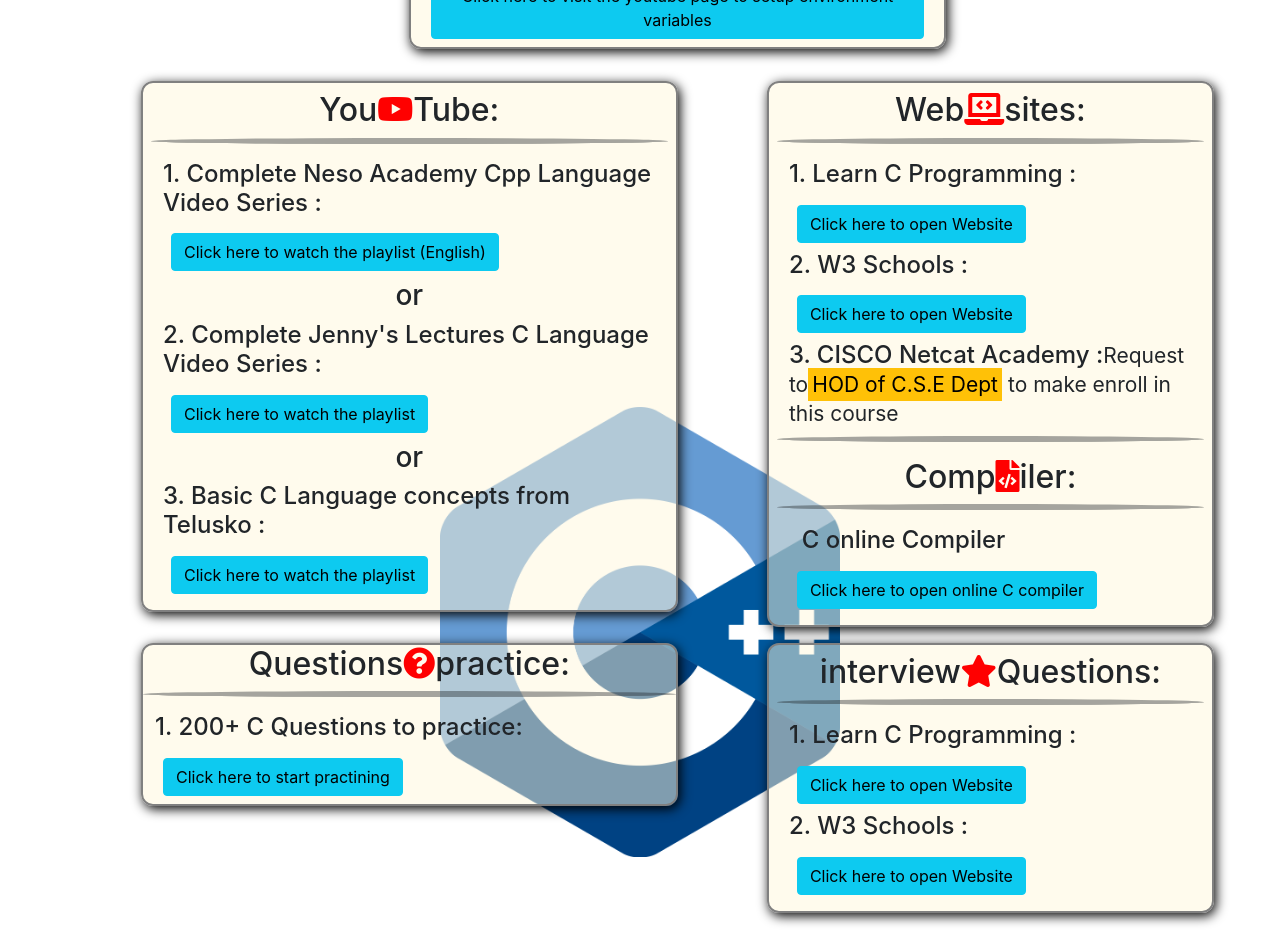
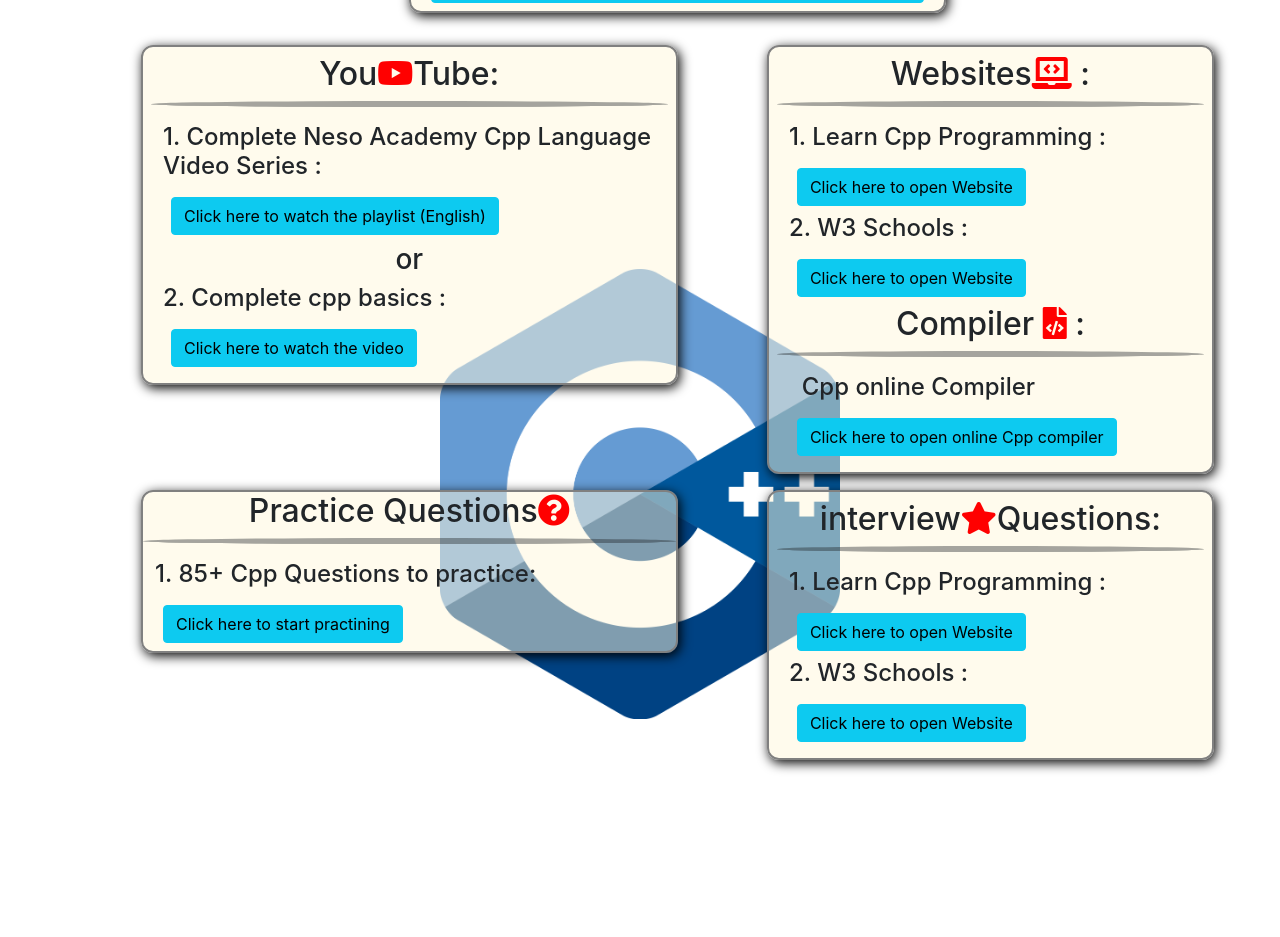
Before and after one commit to mohammedshahid096/jpncelearningguide_React, a React (Create React App) app: page /cplusplus in a window 1280 px wide. Shown: the part 500-1437 px from the top of the page. After the commit the page ends 1284 px from the top, so only its background shows below. Built offline with nearby package versions, Linux system fonts and the light colour scheme.

Commit message:
cpp java done

```diff
--- a/src/components/Clanguage.js
+++ b/src/components/Clanguage.js
@@ -114,7 +114,7 @@
             <div className="row p-2" id="websiteblock">
               <center>
                 <h2>
-                  Web<i className="fas fa-laptop-code"></i>sites:
+                  Websites:<i className="fas fa-laptop-code"></i>
                 </h2>
               </center>
               <hr />
@@ -151,7 +151,7 @@
               <hr />
               <center>
                 <h2>
-                  Comp<i className="fas fa-file-code"></i>iler:
+                  Compiler:<i className="fas fa-file-code"></i>
                 </h2>
               </center>
               <hr />
@@ -174,7 +174,7 @@
             <div className="row" id="practiceQuestionBlock">
               <center>
                 <h2>
-                  Questions<i className="fas fa-question-circle"></i>practice:
+                  Practice Questions:<i className="fas fa-question-circle"></i>
                 </h2>
               </center>
               <hr />
--- a/src/components/Cplusplus.js
+++ b/src/components/Cplusplus.js
@@ -32,7 +32,7 @@
                 <h2>Edi <i className="fas fa-terminal"></i>tor</h2>
               </center>
               <hr />
-              <h4>c++ compiler download</h4>
+
               <h4>1.code blocks download link :</h4>
               <a
                 href="https://www.codeblocks.org/downloads/"
@@ -82,30 +82,17 @@
               <center>
                 <h3>or</h3>
               </center>
-              <h4>2. Complete Jenny's Lectures C Language Video Series : </h4>
+              <h4>2. Complete cpp basics  : </h4>
               <a
-                href="https://youtube.com/playlist?list=PLdo5W4Nhv31a8UcMN9-35ghv8qyFWD9_S"
+                href="https://youtu.be/vLnPwxZdW4Y"
                 target="_blank"
                 rel="noopener noreferrer"
               >
                 <button type="button" className="btn btn-info m-2">
-                  Click here to watch the playlist
+                  Click here to watch the video
                 </button>
               </a>
 
-              <center>
-                <h3>or</h3>
-              </center>
-              <h4>3. Basic C Language concepts from Telusko : </h4>
-              <a
-                href="https://youtube.com/playlist?list=PLsyeobzWxl7oBxHp43xQTFrw9f1CDPR6C"
-                target="_blank"
-                rel="noopener noreferrer"
-              >
-                <button type="button" className="btn btn-info m-2">
-                  Click here to watch the playlist
-                </button>
-              </a>
             </div>
           </div>
 
@@ -114,13 +101,13 @@
             <div className="row p-2" id="websiteblock">
               <center>
                 <h2>
-                  Web<i className="fas fa-laptop-code"></i>sites:
+                  Websites<i className="fas fa-laptop-code"></i>  :
                 </h2>
               </center>
               <hr />
-              <h4>1. Learn C Programming :</h4>
+              <h4>1. Learn Cpp Programming :</h4>
               <a
-                href="https://www.programiz.com/c-programming"
+                href="https://www.programiz.com/cpp-programming"
                 target="_blank"
                 rel="noopener noreferrer"
               >
@@ -140,29 +127,20 @@
                 </button>
               </a>
 
-              <h4>
-                3. CISCO Netcat Academy :
-                <small style={{ fontWeight: "400" }}>
-                  Request to
-                  <mark className="bg-warning">HOD of C.S.E Dept</mark> to make
-                  enroll in this course
-                </small>
-              </h4>
-              <hr />
               <center>
                 <h2>
-                  Comp<i className="fas fa-file-code"></i>iler:
+                Compiler <i className="fas fa-file-code"></i>  :
                 </h2>
               </center>
               <hr />
-              <h4> &nbsp; C online Compiler</h4>
+              <h4> &nbsp; Cpp online Compiler</h4>
               <a
                 href="https://www.programiz.com/c-programming/online-compiler/"
                 target="_blank"
                 rel="noopener noreferrer"
               >
                 <button type="button" className="btn btn-info m-2">
-                  Click here to open online C compiler
+                  Click here to open online Cpp compiler
                 </button>
               </a>
             </div>
@@ -174,13 +152,13 @@
             <div className="row" id="practiceQuestionBlock">
               <center>
                 <h2>
-                  Questions<i className="fas fa-question-circle"></i>practice:
+                Practice Questions<i className="fas fa-question-circle"></i>
                 </h2>
               </center>
               <hr />
-              <h4>1. 200+ C Questions to practice: </h4>
+              <h4>1. 85+ Cpp Questions to practice: </h4>
               <a
-                href="https://techstudy.org/clanguage/c-programming-example-and-solutions/"
+                href="https://www.w3resource.com/cpp-exercises/basic/index.php"
                 target="_blank"
                 rel="noopener noreferrer"
               >
@@ -200,9 +178,9 @@
                 </h2>
               </center>
               <hr />
-              <h4>1. Learn C Programming :</h4>
+              <h4>1. Learn Cpp Programming :</h4>
               <a
-                href="https://www.programiz.com/c-programming"
+                href="https://www.programiz.com/cpp-programming"
                 target="_blank"
                 rel="noopener noreferrer"
               >
@@ -213,7 +191,7 @@
 
               <h4>2. W3 Schools :</h4>
               <a
-                href="https://www.w3schools.com/c/index.php"
+                href="https://www.w3schools.com/cpp/default.asp"
                 target="_blank"
                 rel="noopener noreferrer"
               >
--- a/src/components/Htmlcss.js
+++ b/src/components/Htmlcss.js
@@ -35,14 +35,23 @@
                 <h2>Edi <i className="fas fa-terminal"></i>tor</h2>
               </center>
               <hr />
-              <h4>1. Complete Neso Academy HTML and CSS Video Series :</h4>
+              <h4>1. Complete Series for VSCode download and setup :</h4>
               <a
-                href="https://youtube.com/playlist?list=PLBlnK6fEyqRggZZgYpPMUxdY1CYkZtARR"
+                href="https://youtu.be/fWzp5lZ5CEA"
                 target="_blank"
                 rel="noopener noreferrer"
               >
                 <button type="button" className="btn btn-info m-2">
                   Click here to watch the playlist (English)
+                </button>
+              </a>
+              <a
+                href="https://youtu.be/fWzp5lZ5CEA"
+                target="_blank"
+                rel="noopener noreferrer"
+              >
+                <button type="button" className="btn btn-info m-2">
+                  Click here to watch the  (English)
                 </button>
               </a>
             </div>
@@ -61,23 +70,23 @@
                 </h2>
               </center>
               <hr />
-              <h4>1. Complete Neso Academy C Language Video Series :</h4>
+              <h4>1. Complete html and css playlist:</h4>
               <a
-                href="https://youtube.com/playlist?list=PLBlnK6fEyqRggZZgYpPMUxdY1CYkZtARR"
+                href="https://youtube.com/playlist?list=PLu0W_9lII9agiCUZYRsvtGTXdxkzPyItg"
                 target="_blank"
                 rel="noopener noreferrer"
               >
                 <button type="button" className="btn btn-info m-2">
-                  Click here to watch the playlist (English)
+                  Click here to watch the video (HINDI)
                 </button>
               </a>
 
               <center>
                 <h3>or</h3>
               </center>
-              <h4>2. Complete Jenny's Lectures C Language Video Series : </h4>
+              <h4>2. Complete Lecture html and css Video  : </h4>
               <a
-                href="https://youtube.com/playlist?list=PLdo5W4Nhv31a8UcMN9-35ghv8qyFWD9_S"
+                href="https://youtu.be/G3e-cpL7ofc"
                 target="_blank"
                 rel="noopener noreferrer"
               >
--- a/src/components/Java.js
+++ b/src/components/Java.js
@@ -28,27 +28,20 @@
       {/* ---------------------------------------------------------- */}
         <div className="col-md-6" >
           <div className="row p-2" id='youtubeblock'>
-          <center><h2> You<i className="fab fa-youtube"></i>Tube:</h2></center>
+          <center><h2> YouTube:<i className="fab fa-youtube"></i></h2></center>
           <hr />
-          <h4>1. Complete Neso Academy C Language Video Series :</h4>
-          <a href="https://youtube.com/playlist?list=PLBlnK6fEyqRggZZgYpPMUxdY1CYkZtARR" target="_blank"
+          <h4>1. Complete Neso Academy java Language Video Series :</h4>
+          <a href="https://youtube.com/playlist?list=PLBlnK6fEyqRjKA_NuK9mHmlk0dZzuP1P5" target="_blank"
           rel="noopener noreferrer">
           <button type="button" className="btn btn-info m-2">Click here to watch the playlist (English)</button>
           </a>
-
           <center><h3>or</h3></center>
-          <h4>2. Complete Jenny's Lectures C Language Video Series : </h4>
-          <a href="https://youtube.com/playlist?list=PLdo5W4Nhv31a8UcMN9-35ghv8qyFWD9_S" target="_blank"
+          <h4>3. Basic  java Language concepts from Telusko : </h4>
+          <a href="https://youtu.be/8cm1x4bC610" target="_blank"
           rel="noopener noreferrer">
           <button type="button" className="btn btn-info m-2">Click here to watch the playlist</button>
           </a>
 
-          <center><h3>or</h3></center>
-          <h4>3. Basic  C Language concepts from Telusko : </h4>
-          <a href="https://youtube.com/playlist?list=PLsyeobzWxl7oBxHp43xQTFrw9f1CDPR6C" target="_blank"
-          rel="noopener noreferrer">
-          <button type="button" className="btn btn-info m-2">Click here to watch the playlist</button>
-          </a>
           </div>
         </div>
 
@@ -56,26 +49,33 @@
         <div className="col-md-5  offset-md-1 " >
           <div className="row p-2" id='websiteblock'>
           <center> <h2>Web<i className="fas fa-laptop-code"></i>sites:</h2></center>
-          <hr />
-          <h4>1. Learn C Programming :</h4>
-          <a href="https://www.programiz.com/c-programming" target="_blank"
+          <hr></hr>
+          <h4>1.Java Tpoint :</h4>
+          <a href="https://www.programiz.com/java-programming" target="_blank"
           rel="noopener noreferrer">
           <button type="button" className="btn btn-info m-2">Click here to open Website</button>
           </a>
 
           <h4>2. W3 Schools :</h4>
-          <a href="https://www.w3schools.com/c/index.php" target="_blank"
+          <a href="https://www.w3schools.com/java/" target="_blank"
           rel="noopener noreferrer">
           <button type="button" className="btn btn-info m-2">Click here to open Website</button>
           </a>
 
+          <h4>3. Learn java Programming :</h4>
+          <a href="https://www.javatpoint.com/java-tutorial" target="_blank"
+          rel="noopener noreferrer">
+          <button type="button" className="btn btn-info m-2">Click here to open Website</button>
+          </a>
+
+
           <hr />
           <center> <h2>Comp<i className="fas fa-file-code"></i>iler:</h2></center>
           <hr />
-          <h4> &nbsp; C online Compiler</h4>
-          <a href="https://www.programiz.com/c-programming/online-compiler/" target="_blank"
+          <h4> &nbsp; java online Compiler</h4>
+          <a href="https://www.programiz.com/java-programming/online-compiler/" target="_blank"
           rel="noopener noreferrer">
-          <button type="button" className="btn btn-info m-2">Click here to open online C compiler</button>
+          <button type="button" className="btn btn-info m-2">Click here to open online java compiler</button>
           </a>
 
           </div>
```
